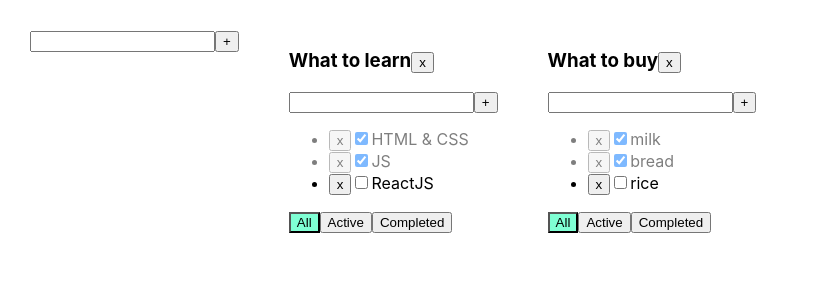
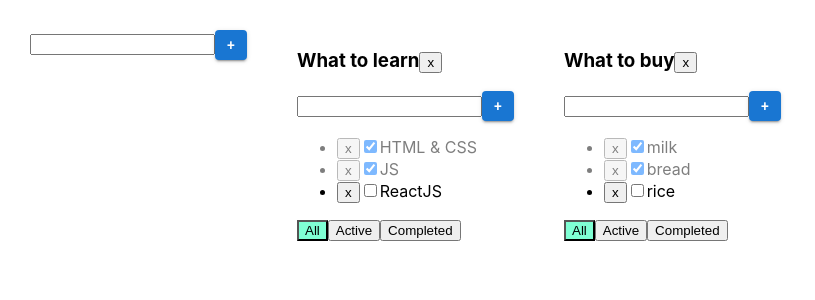
Before and after one commit to oleg-lego-lego/todolist_for_the_lesson, a React (Create React App) app: page / in a window 1280 px wide. Shown: the top 300 px of the page, without its empty margins (0-815 px from the left). Built offline with nearby package versions, Linux system fonts and the light colour scheme.

Commit message:
add material ui, and link Button in AddItemForm

```diff
--- a/package.json
+++ b/package.json
@@ -3,6 +3,10 @@
   "version": "0.1.0",
   "private": true,
   "dependencies": {
+    "@emotion/react": "^11.10.6",
+    "@emotion/styled": "^11.10.6",
+    "@mui/icons-material": "^5.11.16",
+    "@mui/material": "^5.11.16",
     "@testing-library/jest-dom": "^5.14.1",
     "@testing-library/react": "^13.0.0",
     "@testing-library/user-event": "^13.2.1",
--- a/src/components/AddItemForm.tsx
+++ b/src/components/AddItemForm.tsx
@@ -1,4 +1,5 @@
 import React, {ChangeEvent, KeyboardEvent, useState} from 'react';
+import Button from '@mui/material/Button';
 
 type AddItemFormPropsType = {
     callBack: (title: string) => void
@@ -37,7 +38,10 @@ export const AddItemForm = (props: AddItemFormPropsType) => {
                 onKeyDown={onKeyDownAddTAsk}
                 className={error ? 'error' : ''}
             />
-            <button onClick={addTaskHandler}>+</button>
+            <Button
+                style={{maxWidth: '30px', maxHeight: '30px', minWidth: '30px', minHeight: '30px'}}
+                variant="contained"
+                onClick={addTaskHandler}>+</Button>
             {error && <div className={error ? 'errorMessage' : ''}>{error}</div>}
         </div>
     );
```
Also changed, not shown: 1 other file (tests, documents, lock files or other folders).
